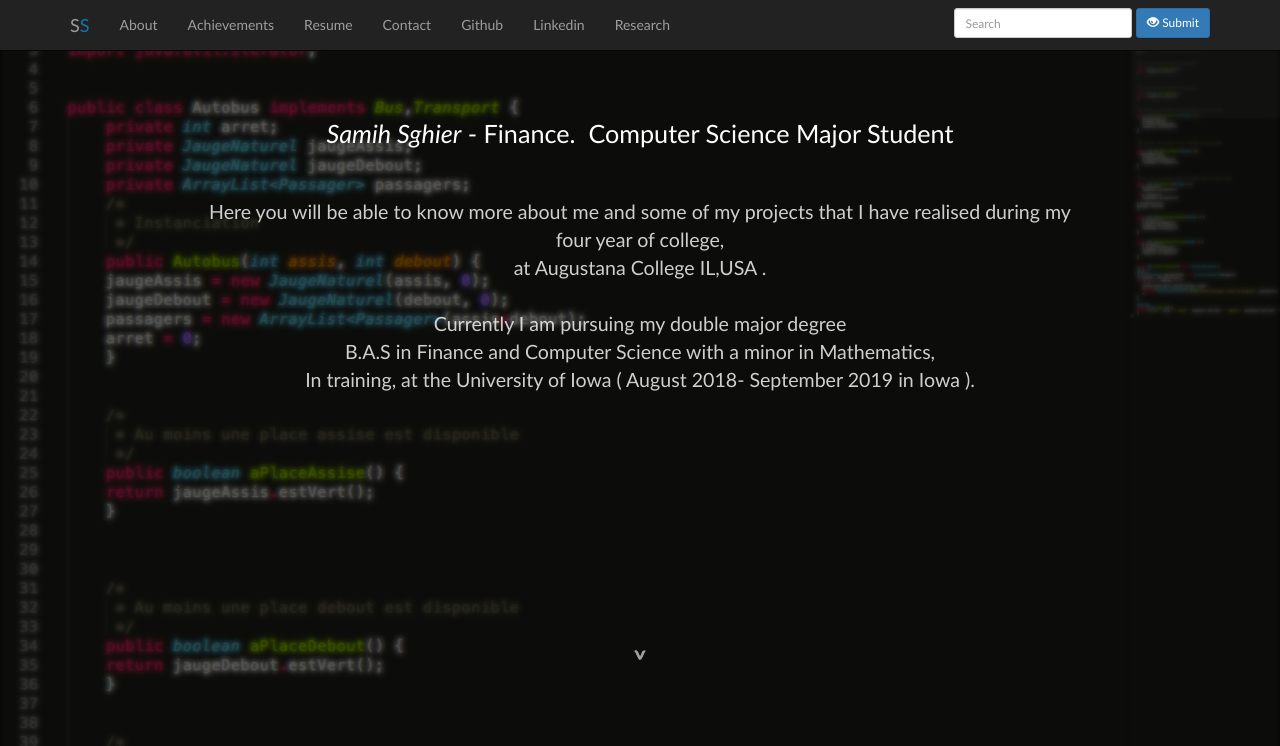
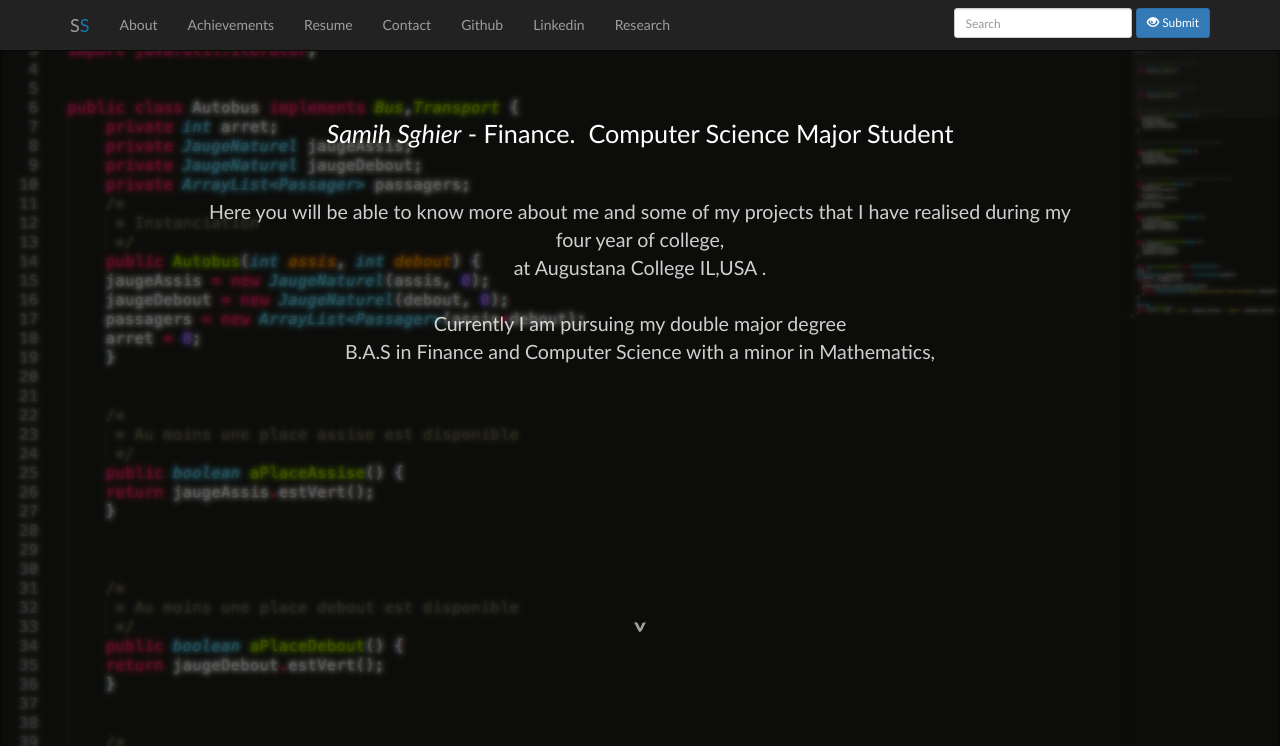
Before and after one commit to samih-sghier/jquery.portofolio, a plain HTML site: page index.html in a window 1280 px wide. Shown: the top 746 px of the page. Drawn offline with nearby package versions, Linux system fonts and the light colour scheme.

Commit message:
Update index.html

```diff
--- a/index.html
+++ b/index.html
@@ -93,7 +93,7 @@
       <br /><br />
         <p class="sec_bis">Here you will be able to know more about me and some of my projects
           that I have realised during my four year of college, <br /> at Augustana College IL,USA .<br /><br />
-         Currently I am pursuing my double major degree <br /> B.A.S in Finance and Computer Science with a minor in Mathematics, <br /> In training, at the University of Iowa ( August 2018- September 2019 in Iowa ).
+         Currently I am pursuing my double major degree <br /> B.A.S in Finance and Computer Science with a minor in Mathematics, <br />
         </p>
           <br /><br /><br /><br /><br /><br /><br /><br /><br /><br /><br /><br />
            <p><a class="js-scrollTo" href="#about" id="en_bas"><img src="desc.png" alt="bas" /></a></</p>
```
